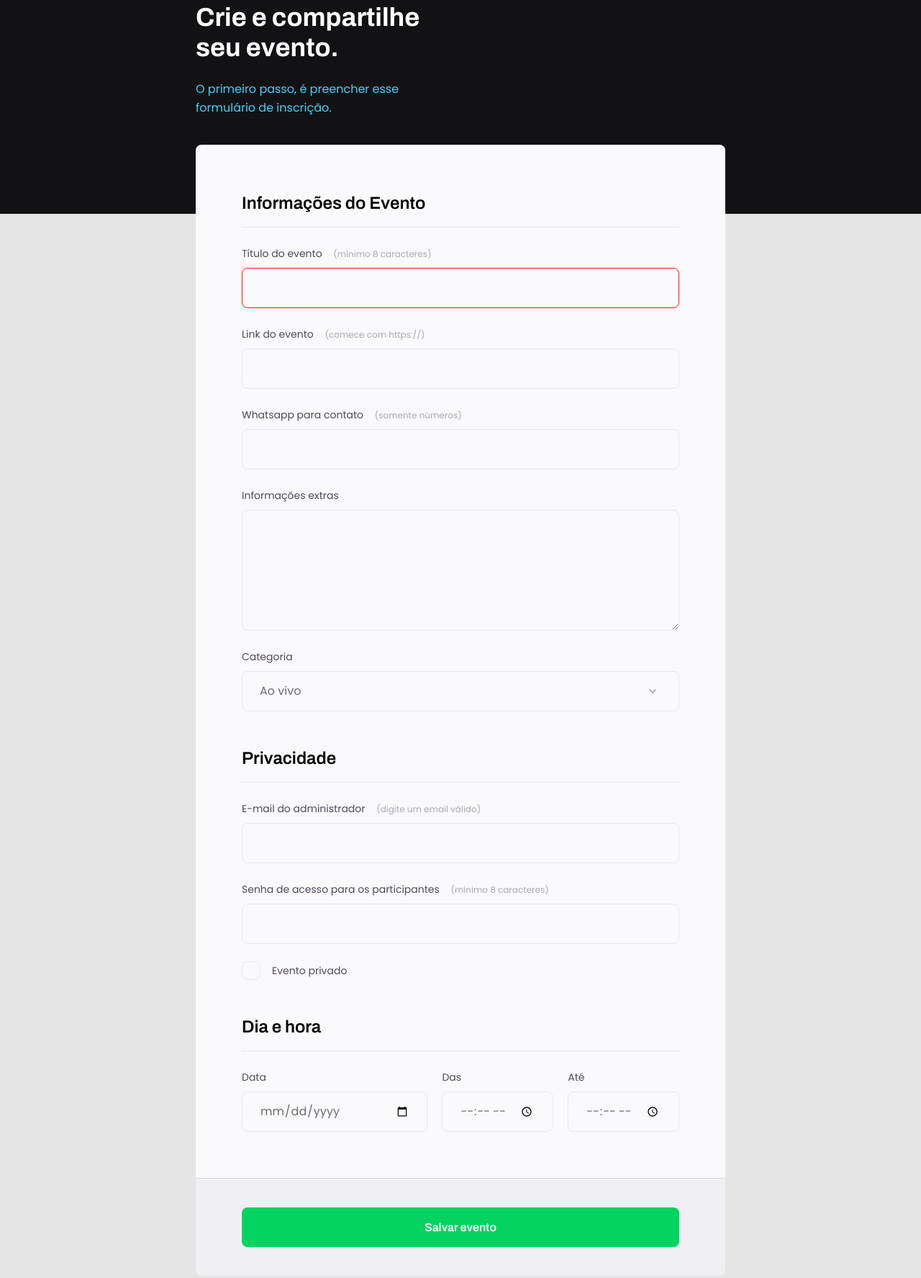
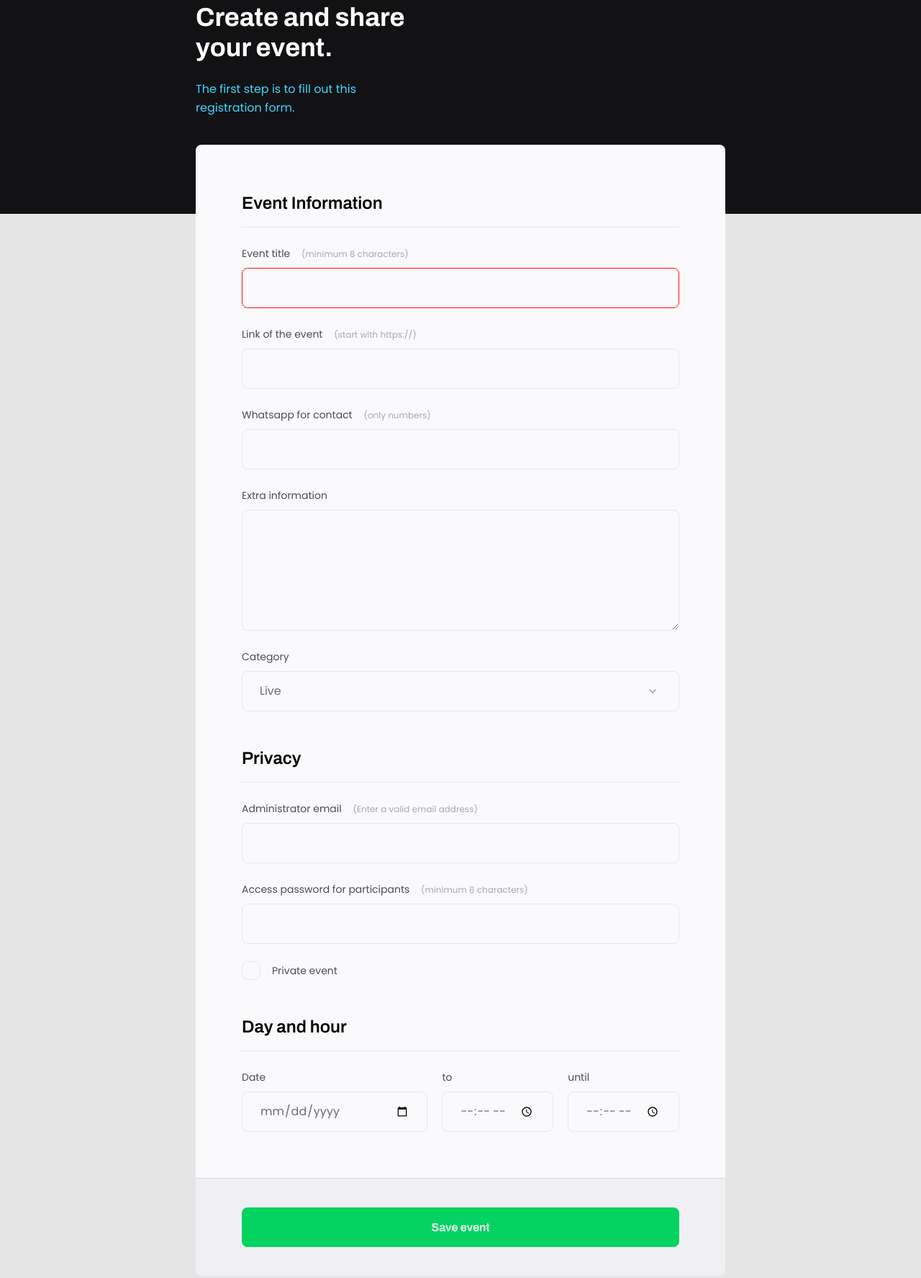
Before and after one commit to NiltonDutra/projetostage03, a plain HTML site: page index.html in a window 1280 px wide. Shown: the part 71-1846 px from the top of the page at 72% size. Drawn offline with Linux system fonts and the light colour scheme.

Commit message:
language switch

```diff
--- a/index.html
+++ b/index.html
@@ -6,7 +6,7 @@
 
   <meta charset="UTF-8">
   <meta name="viewport" content="width=device-width, initial-scale=1.0">
-  <title>Crie seu evento</title>
+  <title>Create your event</title>
 
   <link rel="stylesheet" href="style.css">
 
@@ -15,18 +15,17 @@
 <body>
   <div class="page">
     <header>
-      <h1>Crie e compartilhe seu evento.</h1>
-      <p>O primeiro passo, é preencher esse
-        formulário de inscrição.</p>
+      <h1>Create and share your event.</h1>
+      <p>The first step is to fill out this registration form.</p>
     </header>
     <form id="my-form">
 
       <fieldset>
         <div class="fieldset-wrapper">
-          <legend>Informações do Evento</legend>
+          <legend>Event Information</legend>
 
           <div class="input-wrapper">
-            <label for="event-title">Título do evento <span>(mínimo 8 caracteres)</span></label>
+            <label for="event-title">Event title <span>(minimum 8 characters)</span></label>
             <input
               type="text"
               id="event-title"
@@ -35,26 +34,26 @@
           </div>
 
           <div class="input-wrapper">
-            <label for="event-link">Link do evento <span>(comece com https://)</span></label>
+            <label for="event-link">Link of the event <span>(start with https://)</span></label>
             <input type="url" id="event-link" />
           </div>
 
           <div class="input-wrapper">
-            <label for="event-whatsapp">Whatsapp para contato <span>(somente números)</span></label>
+            <label for="event-whatsapp">Whatsapp for contact <span>(only numbers)</span></label>
             <input type="number" id="event-whatsapp" />
           </div>
 
           <div class="input-wrapper">
-            <label for="event-info">Informações extras</label>
+            <label for="event-info">Extra information</label>
             <textarea id="event-info"></textarea>
           </div>
 
           <div class="input-wrapper">
-            <label for="event-category">Categoria</label>
+            <label for="event-category">Category</label>
             <select id="event-category">
-              <option value="live">Ao vivo</option>
+              <option value="live">Live</option>
               <option value="podcast">Podcast</option>
-              <option value="mentorship">Mentoria</option>
+              <option value="mentorship">Mentoring</option>
             </select>
           </div>
         </div>
@@ -63,15 +62,15 @@
 
       <fieldset>
         <div class="fieldset-wrapper">
-          <legend>Privacidade</legend>
+          <legend>Privacy</legend>
 
           <div class="input-wrapper">
-            <label for="event-email">E-mail do administrador <span>(digite um email válido)</span></label>
+            <label for="event-email">Administrator email <span>(Enter a valid email address)</span></label>
             <input type="email" id="event-email" />
           </div>
 
           <div class="input-wrapper">
-            <label for="event-password">Senha de acesso para os participantes <span>(mínimo 8 caracteres)</span></label>
+            <label for="event-password">Access password for participants <span>(minimum 8 characters)</span></label>
             <input
               type="password"
               id="event-password"
@@ -80,7 +79,7 @@
 
           <div class="checkbox-wrapper">
             <input type="checkbox" id="event-private" />
-            <label for="event-private">Evento privado</label>
+            <label for="event-private">Private event</label>
           </div>
 
         </div>
@@ -89,21 +88,21 @@
 
       <fieldset>
         <div class="fieldset-wrapper">
-          <legend>Dia e hora</legend>
+          <legend>Day and hour</legend>
 
           <div class="col-3">
             <div class="input-wrapper">
-              <label for="event-date">Data</label>
+              <label for="event-date">Date</label>
               <input type="date" id="event-date" />
             </div>
 
             <div class="input-wrapper">
-              <label for="event-begin">Das</label>
+              <label for="event-begin">to</label>
               <input type="time" id="event-begin" />
             </div>
 
             <div class="input-wrapper">
-              <label for="event-end">Até</label>
+              <label for="event-end">until</label>
               <input type="time" id="event-end" />
             </div>
           </div>
@@ -119,7 +118,7 @@
       <button
         class="button"
         form="my-form">
-        Salvar evento
+        Save event
       </button>
     </footer>
   </div>
```
